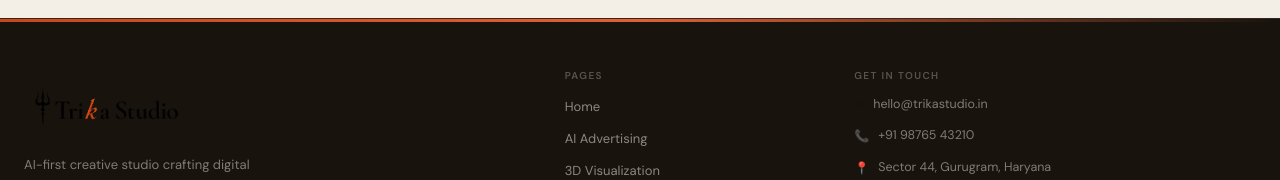
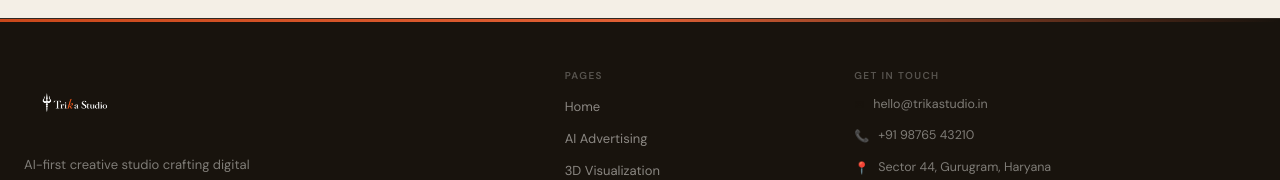
Before and after one commit to AbhirajSingh-1/trikaStudioportfolio, a React (Vite) app: page /contact in a window 1280 px wide. Shown: the part 1271-1451 px from the top of the page. Built offline with nearby package versions, Linux system fonts and the light colour scheme; a web font is replaced by a local one.

Commit message:
fix rewrite issue

```diff
--- a/src/components/Footer.jsx
+++ b/src/components/Footer.jsx
@@ -86,7 +86,7 @@ export default function Footer() {
               onClick={() => navigate('/')}
               style={{ background: 'none', border: 'none', cursor: 'pointer', padding: 0, marginBottom: '14px', display: 'block' }}
             >
-              <Logo size="md" dark={false} />
+              <Logo size="lg" variant="footer" />
             </button>
             <p style={{
               fontFamily: "'DM Sans', sans-serif",
--- a/src/components/Header.jsx
+++ b/src/components/Header.jsx
@@ -84,7 +84,7 @@ export default function Header() {
             style={{ background: 'none', border: 'none', cursor: 'pointer', padding: 0, flexShrink: 0 }}
             aria-label="Trika Studio home"
           >
-            <Logo size="md" dark={true} />
+            <Logo size="lg" variant="header" />
           </button>
 
           {/* Desktop nav */}
--- a/src/components/Logo.jsx
+++ b/src/components/Logo.jsx
@@ -1,23 +1,28 @@
-import logo from '../assets/logo.png';
+import logoDark from '../assets/logo-black.png';   // header (transparent / dark text)
+import logoWhite from '../assets/logo-white.png'; // footer (white version)
 
-export default function Logo({ size = 'md' }) {
+export default function Logo({ size = 'md', variant = 'header' }) {
 const sizeMap = {
-  sm: 48,
-  md: 70,   // 👈 increase this
-  lg: 90,
-  xl: 120,
+sm: 40,
+md: 60,
+lg: 70,
+xl: 100,
 };
-  const height = sizeMap[size] || 40;
+
+const height = sizeMap[size] || 48;
+
+// 👇 choose logo based on usage
+const src = variant === 'footer' ? logoWhite : logoDark;
 
 return (
 <img
-  src={logo}
+src={src}
 alt="Trika Studio"
 style={{
 height: `${height}px`,
 width: 'auto',
 objectFit: 'contain',
-    minHeight: '60px'   // 👈 ensures it never looks small
+display: 'block'
 }}
 />
 );
```
Also changed, not shown: src/assets/logo-black.png (renamed from src/assets/logo.png), src/assets/logo-white.png (added). Lines whose indentation alone changed are shown as unchanged.
